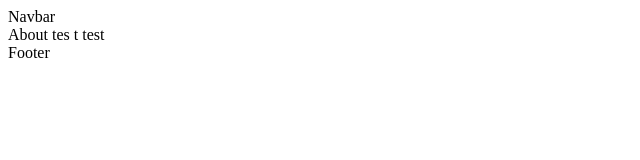
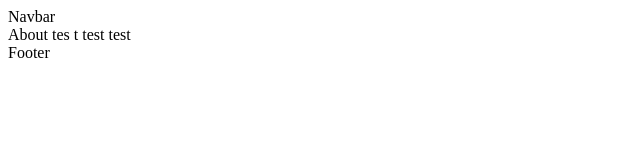
Before and after one commit to ENSIJuniorEntreprise/ETC, a React (Create React App) app in the folder front/: page /about in a window 1280 px wide. Shown: the top 160 px of the page, without its empty margins (0-640 px from the left). Built offline with nearby package versions, Linux system fonts and the light colour scheme.

Commit message:
test test

```diff
--- a/front/src/Pages/About/About.jsx
+++ b/front/src/Pages/About/About.jsx
@@ -3,7 +3,7 @@ import './About.css';
 function About() {
   return (
     <div>About tes
-      t test</div>
+      t test test</div>
   );
 }
 
```
